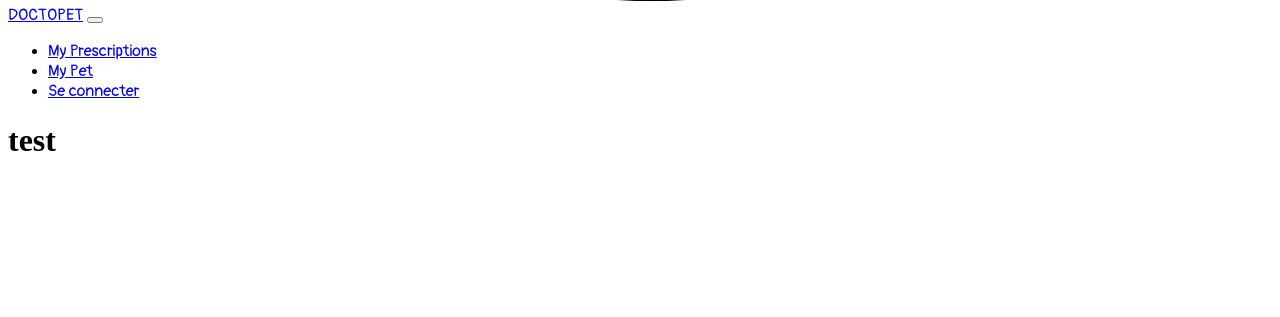
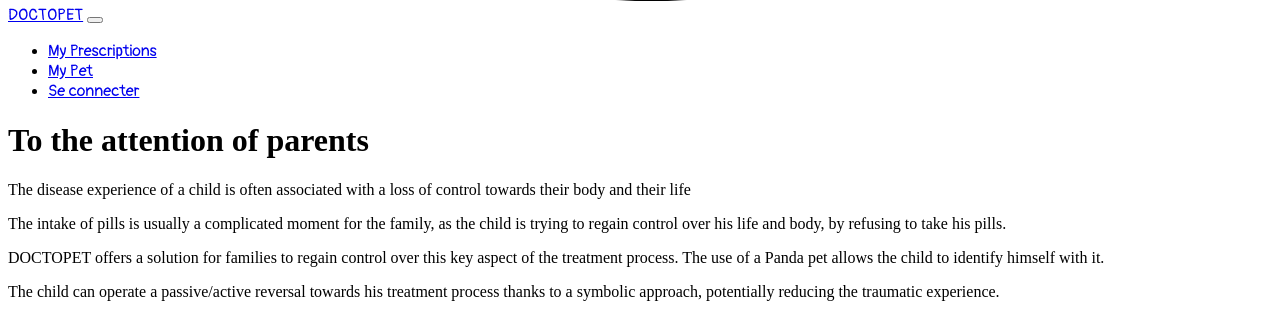
Before and after one commit to Jeffeos/doctopet, a Symfony app: template templates/home.html.twig in a window 1280 px wide. Shown: the part 1291-1608 px from the top of the page. Before the commit the page ends 1442 px from the top, so only its background shows below. Run offline with Twig, Linux system fonts and the light colour scheme; the template is opened without the code that fills it, so the values that code supplies are empty; some libraries are stand-ins or nearby versions.

Commit message:
added introduction text

```diff
--- a/templates/home.html.twig
+++ b/templates/home.html.twig
@@ -1,5 +1,18 @@
 {% extends "base.html.twig" %}
 
 {% block body %}
-<h1>test</h1>
+    <h1>To the attention of parents</h1>
+
+    <div class="introduction">
+        <p>The disease experience of a child is often associated with a loss of control towards their body and their
+            life</p>
+        <p>The intake of pills is usually a complicated moment for the family,
+            as the child is trying to regain control over his life and body, by refusing to take his pills.</p>
+        <p>DOCTOPET offers a solution for families to regain control over this key aspect of the treatment process.
+            The use of a Panda pet allows the child to identify himself with it.</p>
+        <p>The child can operate a passive/active reversal towards his treatment process
+            thanks to a symbolic approach, potentially reducing the traumatic experience.
+        </p>
+    </div>
+
 {% endblock %}
```
Also changed, not shown: assets/css/app.scss (+11 -0 lines).
